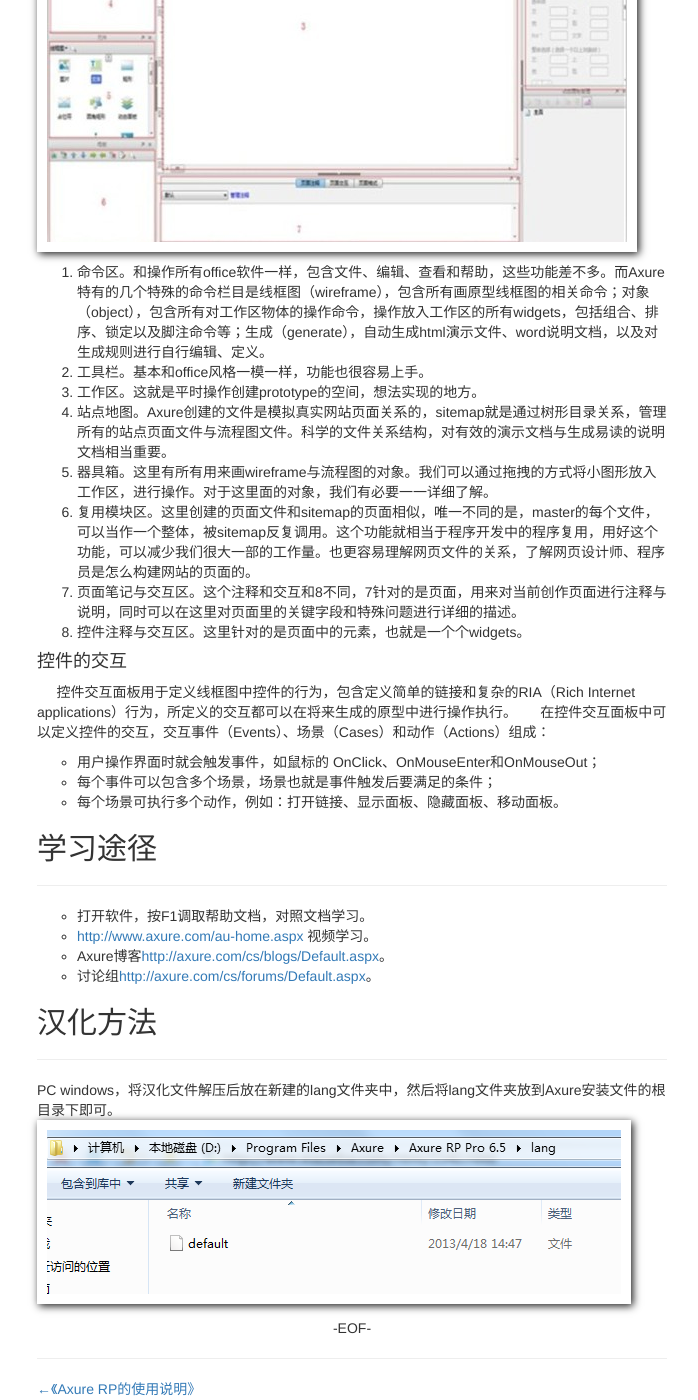
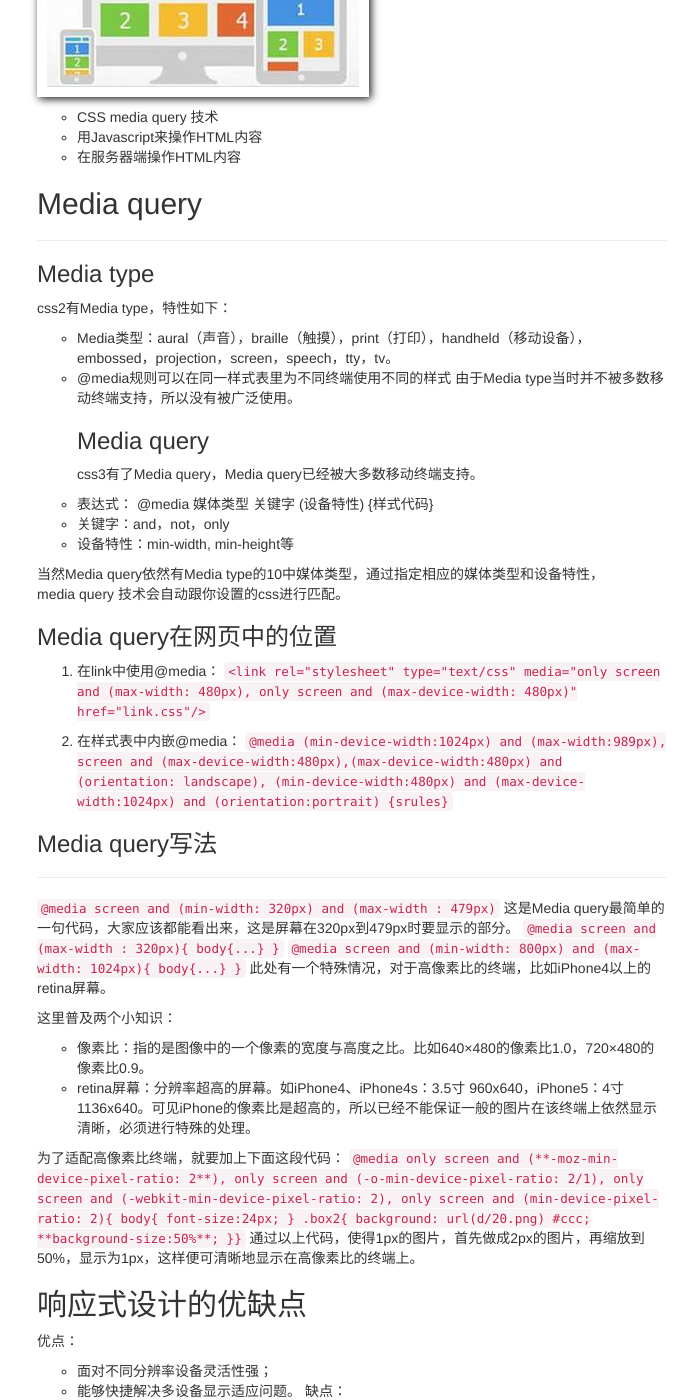
Before and after one commit to ruxia/ruxia.github.com, a Jekyll site: the page built from _posts/2013-10-28-ResponsibleDesign响应式设计.md, in a window 1280 px wide and 1400 px high, scrolled down 1041 px. Shown: the whole window, without its empty margins (288-986 px from the left). Built offline with Jekyll 4.4.1, drawn with Linux system fonts in a browser that asks for light colours; nearby versions of some CDN libraries; library files that are not in the unit come from our copies; Markdown is read by kramdown in place of the engine named in the settings; comment, search, counter and statistics services are not loaded; some of the changed text lies outside the part shown.

Commit message:
responsible

```diff
--- a/_posts/2013-10-28-ResponsibleDesign响应式设计.md
+++ b/_posts/2013-10-28-ResponsibleDesign响应式设计.md
@@ -9,62 +9,99 @@
 - design
 ---
 
+很久很久很久以前，每个人都只有一件衣服（Website），不管有钱没钱大家每天都只穿这一件。
+后来有人发明了舞会（移动互联网），大家都争先恐后地想要参加，于是一个裁缝甲「开发」忽悠人们说进舞会最好订做一件专门的礼服（Mobile Site），大家想想也对，上班和出去哈皮都穿同一件衣服多无聊啊，舞会就要有舞会的样子。于是乎只要有点闲钱的人都做了礼服，他和原来那件叫做Website的衣服是完全不一样的，面子不一样，里子也不一样。
+后来舞会的种类越来越多了，很多人被迫做了好多好多件礼服，于是又有一个裁缝乙「前端」站出来说你们每年要新做那么多衣服，多费钱啊，而且一出门钥匙啊钱包啊名片都要在不同衣服里换来换去多麻烦。你看，我们新发明了一个手艺「Responsive Design」，只要把你原来那件衣服稍微那么一改，以后去哪个舞会都可以只穿这一件衣服，衣服的里子永远都差不多，但面子可以按照要求自适应不同的舞会。
+于是所有人都开始换上这种响应式的衣服了。
+##Responsible Design的提出者
+---
+![](/image/ethan.jpg)
 
-##Axure RP简介
----
-####介绍
-&nbsp;&nbsp;&nbsp;&nbsp; Axure RP（后面简称Axure），Axure发音为Ack-sure，代表美国Axure公司；RP是Rapid Prototype（快速原型）的缩写，Axure是美国Axure Software Solution公司的精心杰作。
-####Axure Software Solution公司简介
-&nbsp;&nbsp;&nbsp;&nbsp; Axure Software Solution公司成立于2002年5月份，2003年1月Axure 1.0上线。目前，Axure最新版更新到7.0，已经支持html5的特性，尤其今年特别火的响应式设计（Responsible Design）已经支持。
-####面向的用户
-&nbsp;&nbsp;&nbsp;&nbsp; 主要面向用户为产品经理、用户体验设计师、交互设计师、界面设计师、架构师以及程序开发工程师等，目前，在很多大型互联网公司如淘宝、当当等已经广泛使用Axure。
-####特性
-- 快速创建wireframe（线框图）文件
-- 一键生成html文件
-- 一键生成word原型设计文档
+Ethan Marcotte（伊桑·马科特）于2010年5月提出Responsible Design的理念。尤其是2013年，响应式设计被大量应用到博客等各网站中，风靡一时。
 
 
-##原型设计工具对比
+- Ethan Marcotte是一个多才多艺的用户体验设计师和开发者。
+- 曾为纽约杂志(New York Magazine)、哈佛大学以及世界互联网组织W3C等客户服务。
+- 后加入Happy Cog—是为企业家服务的高度优化的网站托管供应商，专门为高端拥有巨大流量的网站效力。
+- 参与编辑Bulletproof Web Design，Designing With Web Standards
+##Responsible Design
 ---
 
-- 纸笔：简单易得。但难以表述页面流程和交互信息；
-- word：可画流程图、可有文字说明。但交互不好，且不易演示；
-- PPT：易画图、做演示。但不利于文档表达；
-- Visio：善于画流程图，框架图。不易写文字说明及做交互演示；
-- PS：易画图。不易交互与写文字说明，且难度大，需要一定的PS技术基础；
-- Dreamweave：不易写文字说明，并且需要一定的html知识与技巧。
-&nbsp;&nbsp;&nbsp;&nbsp; 通过对比，可看出Axure的特性还是非常实用便捷的。
+响应式设计，简单来说，就是一个网站能够兼容多个终端。主要包括响应式布局和响应式内容，这里主要讲的是响应式布局。响应式布局就像下图中所示，在不同大小的屏幕上，网页自适应的显示不同的布局。
 
-##Axure的使用
+![](/image/responsible.jpg)
+
+- CSS media query 技术
+- 用Javascript来操作HTML内容
+- 在服务器端操作HTML内容
+
+##Media query
 ---
-####Axure结构
-![](/image/axure.jpg)
 
-1. 命令区。和操作所有office软件一样，包含文件、编辑、查看和帮助，这些功能差不多。而Axure特有的几个特殊的命令栏目是线框图（wireframe），包含所有画原型线框图的相关命令；对象（object），包含所有对工作区物体的操作命令，操作放入工作区的所有widgets，包括组合、排序、锁定以及脚注命令等；生成（generate），自动生成html演示文件、word说明文档，以及对生成规则进行自行编辑、定义。
-2. 工具栏。基本和office风格一模一样，功能也很容易上手。
-3. 工作区。这就是平时操作创建prototype的空间，想法实现的地方。
-4. 站点地图。Axure创建的文件是模拟真实网站页面关系的，sitemap就是通过树形目录关系，管理所有的站点页面文件与流程图文件。科学的文件关系结构，对有效的演示文档与生成易读的说明文档相当重要。
-5. 器具箱。这里有所有用来画wireframe与流程图的对象。我们可以通过拖拽的方式将小图形放入工作区，进行操作。对于这里面的对象，我们有必要一一详细了解。
-6. 复用模块区。这里创建的页面文件和sitemap的页面相似，唯一不同的是，master的每个文件，可以当作一个整体，被sitemap反复调用。这个功能就相当于程序开发中的程序复用，用好这个功能，可以减少我们很大一部的工作量。也更容易理解网页文件的关系，了解网页设计师、程序员是怎么构建网站的页面的。
-7. 页面笔记与交互区。这个注释和交互和8不同，7针对的是页面，用来对当前创作页面进行注释与说明，同时可以在这里对页面里的关键字段和特殊问题进行详细的描述。
-8. 控件注释与交互区。这里针对的是页面中的元素，也就是一个个widgets。
+###Media type
+css2有Media type，特性如下：
 
-####控件的交互
-&nbsp;&nbsp;&nbsp;&nbsp; 控件交互面板用于定义线框图中控件的行为，包含定义简单的链接和复杂的RIA（Rich Internet applications）行为，所定义的交互都可以在将来生成的原型中进行操作执行。
-&nbsp;&nbsp;&nbsp;&nbsp; 在控件交互面板中可以定义控件的交互，交互事件（Events）、场景（Cases）和动作（Actions）组成：
+- Media类型：aural（声音），braille（触摸），print（打印），handheld（移动设备），embossed，projection，screen，speech，tty，tv。
+- @media规则可以在同一样式表里为不同终端使用不同的样式
+由于Media type当时并不被多数移动终端支持，所以没有被广泛使用。
+###Media query
+css3有了Media query，Media query已经被大多数移动终端支持。
 
-- 用户操作界面时就会触发事件，如鼠标的 OnClick、OnMouseEnter和OnMouseOut；
-- 每个事件可以包含多个场景，场景也就是事件触发后要满足的条件；
-- 每个场景可执行多个动作，例如：打开链接、显示面板、隐藏面板、移动面板。
+- 表达式：
+	@media 媒体类型 关键字 (设备特性) {样式代码}
+- 关键字：and，not，only
+- 设备特性：min-width, min-height等
 
-##学习途径
+当然Media query依然有Media type的10中媒体类型，通过指定相应的媒体类型和设备特性，media query 技术会自动跟你设置的css进行匹配。
+
+###Media query在网页中的位置
+
+1. 在link中使用@media：
+`<link rel="stylesheet" type="text/css" media="only screen and (max-width: 480px), only screen and (max-device-width: 480px)" href="link.css"/>`
+
+2. 在样式表中内嵌@media：
+`@media (min-device-width:1024px) and (max-width:989px), screen and (max-device-width:480px),(max-device-width:480px) and (orientation: landscape), (min-device-width:480px) and (max-device-width:1024px) and (orientation:portrait) {srules}`
+
+###Media query写法
 ---
-- 打开软件，按F1调取帮助文档，对照文档学习。
-- [http://www.axure.com/au-home.aspx](http://www.axure.com/au-home.aspx) 视频学习。
-- Axure博客[http://axure.com/cs/blogs/Default.aspx](http://axure.com/cs/blogs/Default.aspx)。
-- 讨论组[http://axure.com/cs/forums/Default.aspx](http://axure.com/cs/forums/Default.aspx)。
+`@media screen and (min-width: 320px) and (max-width : 479px)`
+这是Media query最简单的一句代码，大家应该都能看出来，这是屏幕在320px到479px时要显示的部分。
+`@media screen and (max-width : 320px){
+body{...}
+}`
+`@media screen and (min-width: 800px) and (max-width: 1024px){
+body{...}
+}`
+此处有一个特殊情况，对于高像素比的终端，比如iPhone4以上的retina屏幕。
 
-##汉化方法
----
-PC windows，将汉化文件解压后放在新建的lang文件夹中，然后将lang文件夹放到Axure安装文件的根目录下即可。
-![](/image/hanhua.png)
+这里普及两个小知识：
+- 像素比：指的是图像中的一个像素的宽度与高度之比。比如640×480的像素比1.0，720×480的像素比0.9。
+- retina屏幕：分辨率超高的屏幕。如iPhone4、iPhone4s：3.5寸 960x640，iPhone5：4寸 1136x640。可见iPhone的像素比是超高的，所以已经不能保证一般的图片在该终端上依然显示清晰，必须进行特殊的处理。
+
+为了适配高像素比终端，就要加上下面这段代码：
+`@media only screen and (**-moz-min-device-pixel-ratio: 2**), only screen and (-o-min-device-pixel-ratio: 2/1), only screen and (-webkit-min-device-pixel-ratio: 2), only screen and (min-device-pixel-ratio: 2){
+body{
+font-size:24px;
+}
+.box2{
+background: url(d/20.png) #ccc;
+**background-size:50%**;
+}}`
+通过以上代码，使得1px的图片，首先做成2px的图片，再缩放到50%，显示为1px，这样便可清晰地显示在高像素比的终端上。
+
+##响应式设计的优缺点
+优点：
+- 面对不同分辨率设备灵活性强；
+- 能够快捷解决多设备显示适应问题。
+缺点：
+- 兼容各种设备工作量大，效率低下；
+- 代码累赘，会出现隐藏无用的元素，加载时间加长；
+- 一定程度上改变了网站原有的布局结构，会出现用户混淆的情况。
+
+##相关链接
+
+- [http://www.bootcss.com/](http://www.bootcss.com/)
+- [http://www.bootcss.com/p/google-bootstrap/index.html](http://www.bootcss.com/p/google-bootstrap/index.html)
+- [http://www.jiawin.com/](http://www.jiawin.com/)
+- [http://www.daqianduan.com/25-responsive-design/](http://www.daqianduan.com/25-responsive-design/)
+- [http://www.caihong.cc/?p=250](http://www.caihong.cc/?p=250)
```
Also changed, not shown: other parts of _posts/2013-10-28-ResponsibleDesign响应式设计.md (+1 -1 lines), image/ethan.jpg (added), image/responsible.jpg (added).
